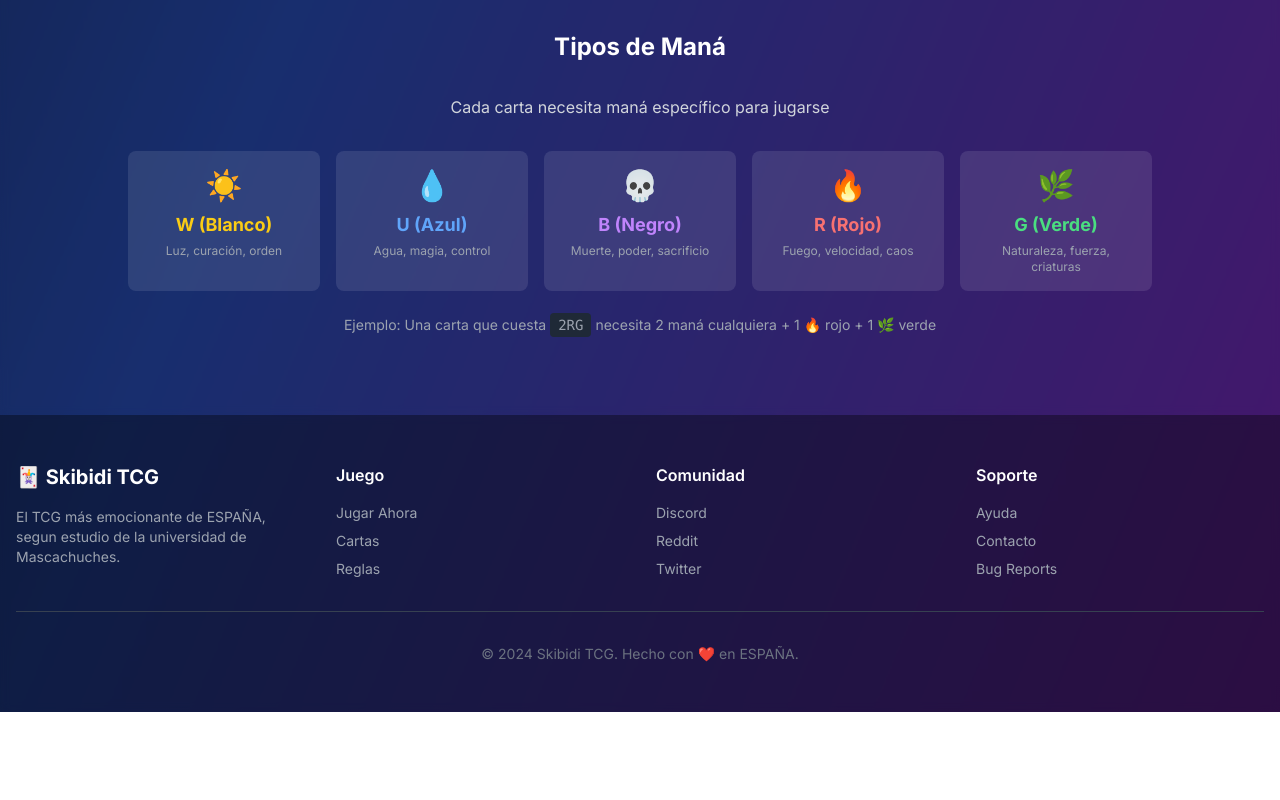
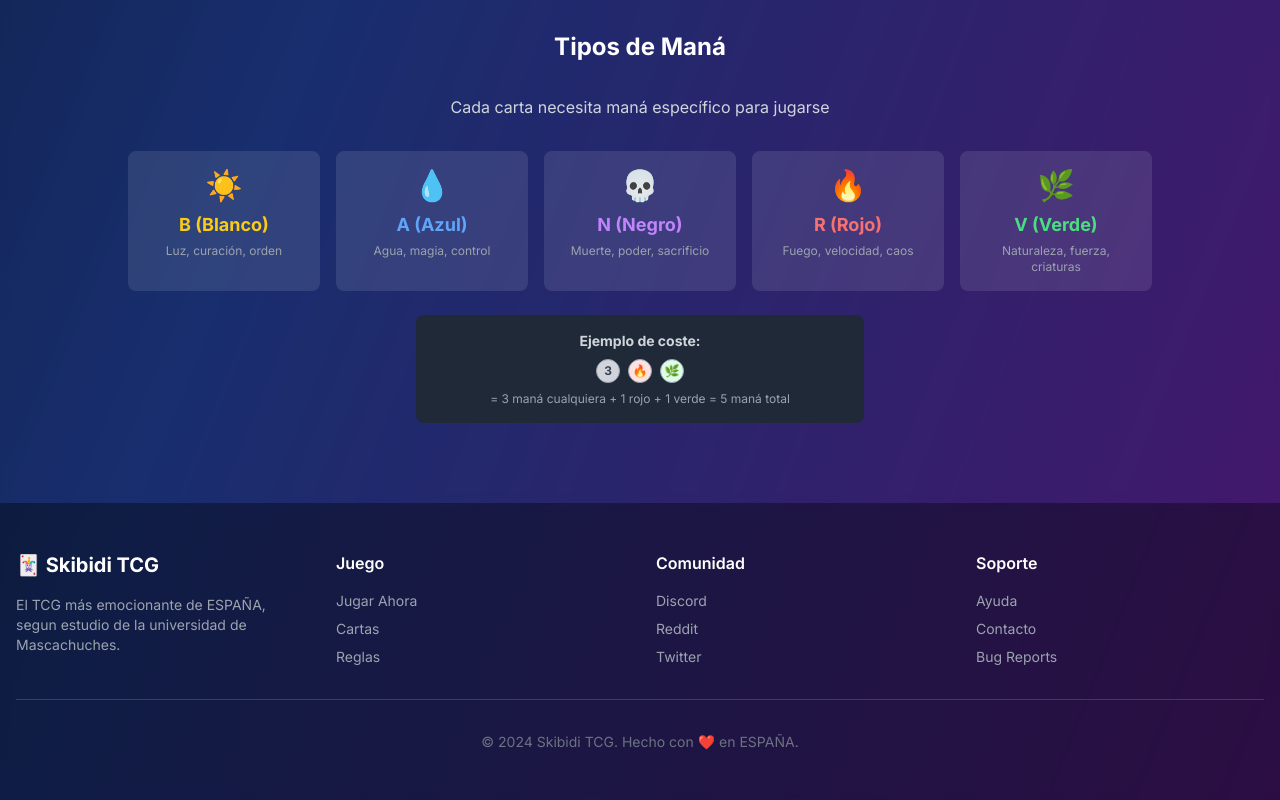
Before and after one commit to LauraSWP/tgc-chozna, a Next.js app: page / in a window 1280 px wide. Shown: the part 2377-3177 px from the top of the page. Before the commit the page ends 3089 px from the top, so only its background shows below. Built offline with nearby package versions, Linux system fonts and the light colour scheme.

Commit message:
Update mana symbols to Spanish initials and improve cost display with numbers

```diff
--- a/src/app/(marketing)/page.tsx
+++ b/src/app/(marketing)/page.tsx
@@ -277,17 +277,17 @@ export default function HomePage() {
             <div className="grid md:grid-cols-5 gap-4 max-w-5xl mx-auto">
               <div className="text-center bg-white/10 p-4 rounded-lg">
                 <div className="text-3xl mb-2">☀️</div>
-                <h4 className="text-lg font-bold text-yellow-400 mb-1">W (Blanco)</h4>
+                <h4 className="text-lg font-bold text-yellow-400 mb-1">B (Blanco)</h4>
                 <p className="text-gray-400 text-xs">Luz, curación, orden</p>
               </div>
               <div className="text-center bg-white/10 p-4 rounded-lg">
                 <div className="text-3xl mb-2">💧</div>
-                <h4 className="text-lg font-bold text-blue-400 mb-1">U (Azul)</h4>
+                <h4 className="text-lg font-bold text-blue-400 mb-1">A (Azul)</h4>
                 <p className="text-gray-400 text-xs">Agua, magia, control</p>
               </div>
               <div className="text-center bg-white/10 p-4 rounded-lg">
                 <div className="text-3xl mb-2">💀</div>
-                <h4 className="text-lg font-bold text-purple-400 mb-1">B (Negro)</h4>
+                <h4 className="text-lg font-bold text-purple-400 mb-1">N (Negro)</h4>
                 <p className="text-gray-400 text-xs">Muerte, poder, sacrificio</p>
               </div>
               <div className="text-center bg-white/10 p-4 rounded-lg">
@@ -297,15 +297,24 @@ export default function HomePage() {
               </div>
               <div className="text-center bg-white/10 p-4 rounded-lg">
                 <div className="text-3xl mb-2">🌿</div>
-                <h4 className="text-lg font-bold text-green-400 mb-1">G (Verde)</h4>
+                <h4 className="text-lg font-bold text-green-400 mb-1">V (Verde)</h4>
                 <p className="text-gray-400 text-xs">Naturaleza, fuerza, criaturas</p>
               </div>
             </div>
             <div className="text-center mt-6">
-              <p className="text-gray-400 text-sm">
-                Ejemplo: Una carta que cuesta <span className="font-mono bg-gray-800 px-2 py-1 rounded">2RG</span> necesita
-                2 maná cualquiera + 1 🔥 rojo + 1 🌿 verde
-              </p>
+              <div className="bg-gray-800 rounded-lg p-4 max-w-md mx-auto">
+                <p className="text-gray-300 text-sm mb-2">
+                  <strong>Ejemplo de coste:</strong>
+                </p>
+                <div className="flex items-center justify-center gap-2 mb-2">
+                  <span className="inline-flex items-center justify-center w-6 h-6 rounded-full bg-gray-300 border border-gray-400 text-xs font-bold text-gray-700">3</span>
+                  <span className="inline-flex items-center justify-center w-6 h-6 rounded-full bg-red-100 border border-gray-400 text-xs font-bold text-red-400">🔥</span>
+                  <span className="inline-flex items-center justify-center w-6 h-6 rounded-full bg-green-100 border border-gray-400 text-xs font-bold text-green-400">🌿</span>
+                </div>
+                <p className="text-gray-400 text-xs">
+                  = 3 maná cualquiera + 1 rojo + 1 verde = 5 maná total
+                </p>
+              </div>
             </div>
           </div>
         </div>
--- a/src/components/MagicCard.tsx
+++ b/src/components/MagicCard.tsx
@@ -19,20 +19,29 @@ interface MagicCardProps {
 
 const ManaSymbol: React.FC<{ symbol: string }> = ({ symbol }) => {
   const getManaIcon = (sym: string) => {
+    // Si es un número (maná incoloro)
+    if (/^\d+$/.test(sym)) {
+      return { icon: sym, color: 'text-gray-700', bg: 'bg-gray-300' };
+    }
+
     switch (sym.toUpperCase()) {
-      case 'W': return { icon: '☀️', color: 'text-yellow-400' };
-      case 'U': return { icon: '💧', color: 'text-blue-400' };
-      case 'B': return { icon: '💀', color: 'text-purple-400' };
-      case 'R': return { icon: '🔥', color: 'text-red-400' };
-      case 'G': return { icon: '🌿', color: 'text-green-400' };
-      default: return { icon: sym, color: 'text-gray-400' };
+      case 'B': return { icon: '☀️', color: 'text-yellow-400', bg: 'bg-yellow-100' };  // Blanco
+      case 'A': return { icon: '💧', color: 'text-blue-400', bg: 'bg-blue-100' };     // Azul
+      case 'N': return { icon: '💀', color: 'text-purple-400', bg: 'bg-purple-100' }; // Negro
+      case 'R': return { icon: '🔥', color: 'text-red-400', bg: 'bg-red-100' };       // Rojo
+      case 'V': return { icon: '🌿', color: 'text-green-400', bg: 'bg-green-100' };   // Verde
+      // Compatibilidad con Magic en inglés
+      case 'W': return { icon: '☀️', color: 'text-yellow-400', bg: 'bg-yellow-100' };
+      case 'U': return { icon: '💧', color: 'text-blue-400', bg: 'bg-blue-100' };
+      case 'G': return { icon: '🌿', color: 'text-green-400', bg: 'bg-green-100' };
+      default: return { icon: sym, color: 'text-gray-400', bg: 'bg-gray-200' };
     }
   };
 
-  const { icon, color } = getManaIcon(symbol);
+  const { icon, color, bg } = getManaIcon(symbol);
 
   return (
-    <span className={`inline-flex items-center justify-center w-5 h-5 rounded-full bg-gray-200 border border-gray-400 text-xs ${color}`}>
+    <span className={`inline-flex items-center justify-center w-6 h-6 rounded-full ${bg} border border-gray-400 text-xs font-bold ${color}`}>
       {icon}
     </span>
   );
```
